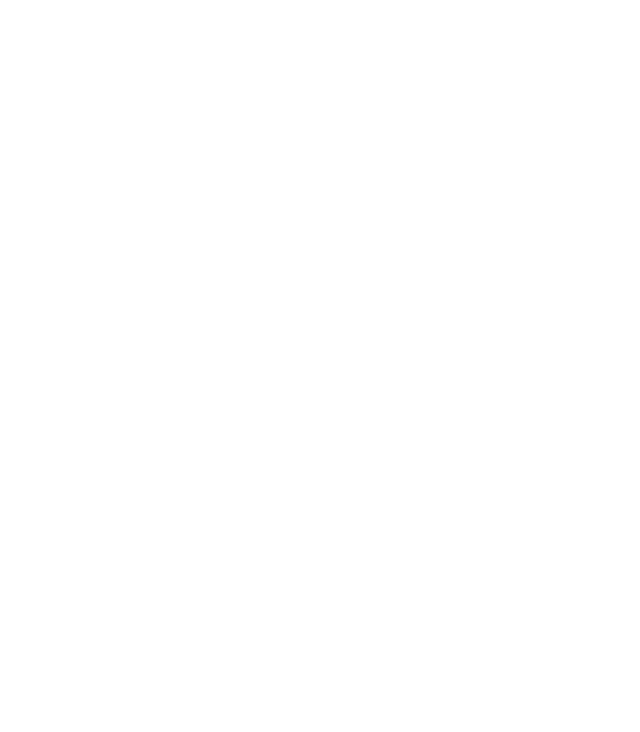
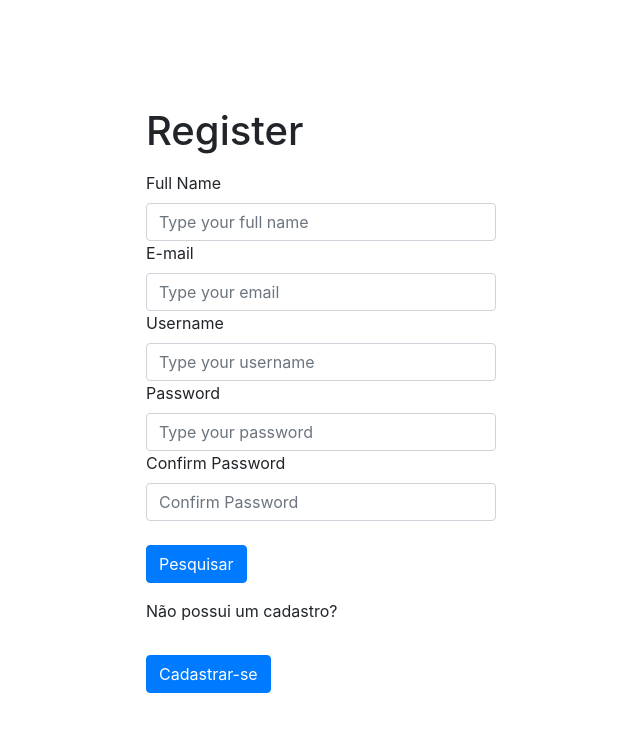
Before and after one commit to felipeakira1/MarketMaster, a website: page public/html/register.html in a window 1280 px wide. Shown: the whole page, without its empty margins (319-959 px from the left). Drawn offline with nearby package versions, Linux system fonts and the light colour scheme.

Commit message:
implementacao da funcao de geracao de hash da senha

```diff
--- a/package.json
+++ b/package.json
@@ -1,5 +1,6 @@
 {
   "dependencies": {
+    "bcrypt": "^5.1.1",
     "body-parser": "^1.20.2",
     "dotenv": "^16.4.5",
     "express": "^4.18.3",
--- a/public/html/register.html
+++ b/public/html/register.html
@@ -4,8 +4,45 @@
     <meta charset="UTF-8">
     <meta name="viewport" content="width=device-width, initial-scale=1.0">
     <title>Register</title>
+    <link rel="stylesheet" href="https://stackpath.bootstrapcdn.com/bootstrap/4.5.2/css/bootstrap.min.css">
+    <style>
+        .vh-100 {
+            height: 100vh;
+        }
+    </style>
 </head>
-<body>
+<body  class="d-flex justify-content-center align-items-center vh-100">
+    <div class="container">
+        <div class="row justify-content-center align-items-center">
+            <div class="col-lg-4">
+                <div class="form-group">
+                    <h1>Register</h1>
+                    <p id="result"></p>
+                    <label for="name">Full Name</label>
+                    <input type="text" class="form-control" id="name" name="name" placeholder="Type your full name">
 
+                    <label for="email">E-mail</label>
+                    <input type="email" class="form-control" id="email" name="email" placeholder="Type your email">
+
+                    <label for="username">Username</label>
+                    <input type="text" class="form-control" id="username" name="username" placeholder="Type your username">
+
+                    <label for="password">Password</label>
+                    <input type="password" class="form-control" name="password" id="password" placeholder="Type your password">
+
+                    <label for="confirm-password">Confirm Password</label>
+                    <input type="password" class="form-control" name="confirm-password" id="confirm-password" placeholder="Confirm Password">
+
+                    <button type="button" class="btn btn-primary mt-4" onclick="registerUser()">Pesquisar</button>
+                </div>
+                <p>Não possui um cadastro?</p>
+                <a href="/user/register"><button type="button" class="btn btn-primary mt-3">Cadastrar-se</button></a>
+            </div>
+        </div>
+    </div>
+    <script src="https://code.jquery.com/jquery-3.5.1.slim.min.js"></script>
+    <script src="https://cdn.jsdelivr.net/npm/@popperjs/core@2.5.2/dist/umd/popper.min.js"></script>
+    <script src="https://stackpath.bootstrapcdn.com/bootstrap/4.5.2/js/bootstrap.min.js"></script>
+    <script src="../js/login_register.js"></script>
 </body>
 </html>
--- a/public/js/login.js
+++ b/public/js/login_register.js
@@ -1,3 +1,5 @@
+
+
 
 async function pesquisarUsername() {
     const username = document.getElementById('username').value;
@@ -37,3 +39,32 @@ async function pesquisarUsername() {
         console.error('Erro ao buscar usuario:', err);
     }
 }
+
+async function createHash(password) {
+    const saltRounds = 10;
+    try {
+        const hash = await bcrypt.hash(password, saltRounds);
+        console.log(`Hash da senha: ${hash}`);
+        return hash;
+    } catch(err) {
+        console.error('Erro ao gerar hash da senha:', erro);
+    }
+}
+
+async function registerUser() {
+    const password = document.getElementById('password').value;
+
+    const response = await fetch('/user/hash-password', {
+        method: 'POST',
+        headers: { 'Content-Type': 'application/json' },
+        body: JSON.stringify({ password })
+    });
+
+    if (response.ok) {
+        const data = await response.json();
+        console.log('Hash da senha:', data.hashedPassword);
+        // Você pode fazer algo com o hash da senha aqui
+    } else {
+        console.error('Erro ao gerar o hash da senha');
+    }
+}
```
Also changed, not shown: controllers/usersController.js (+16 -1 lines), public/html/login.html (+9 -2 lines), routes/usersRouter.js (+7 -1 lines), 1 other file.
